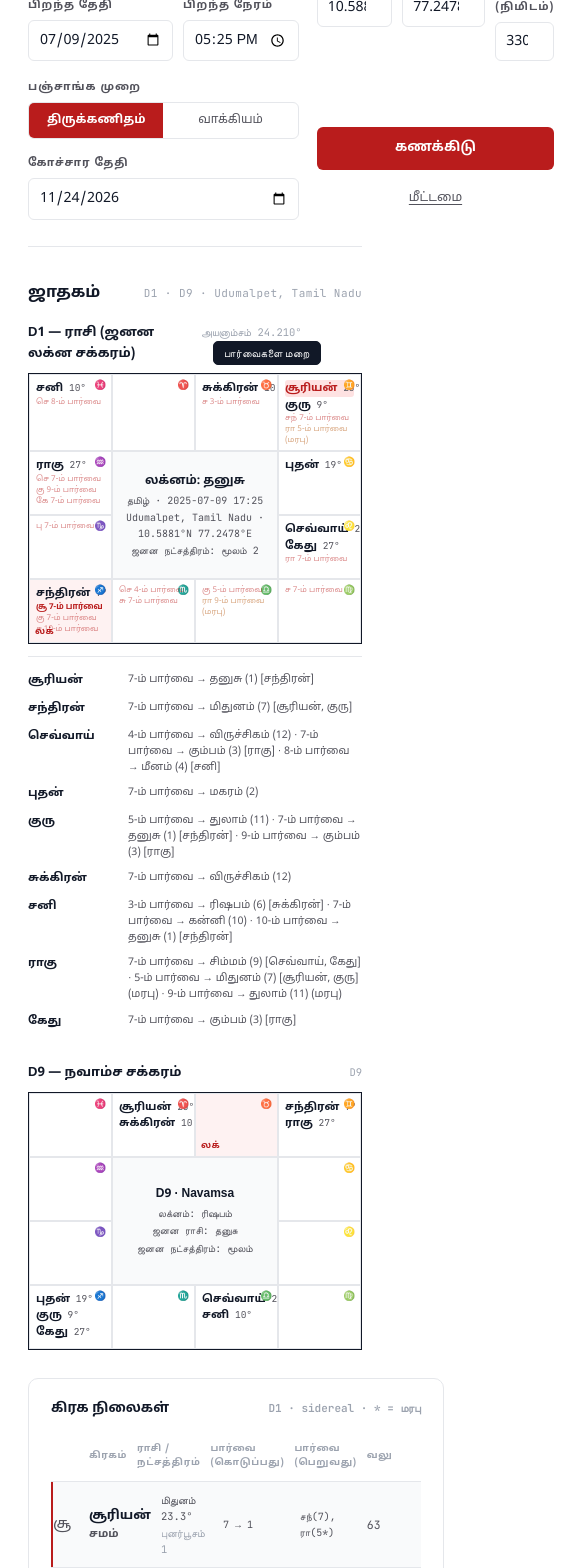
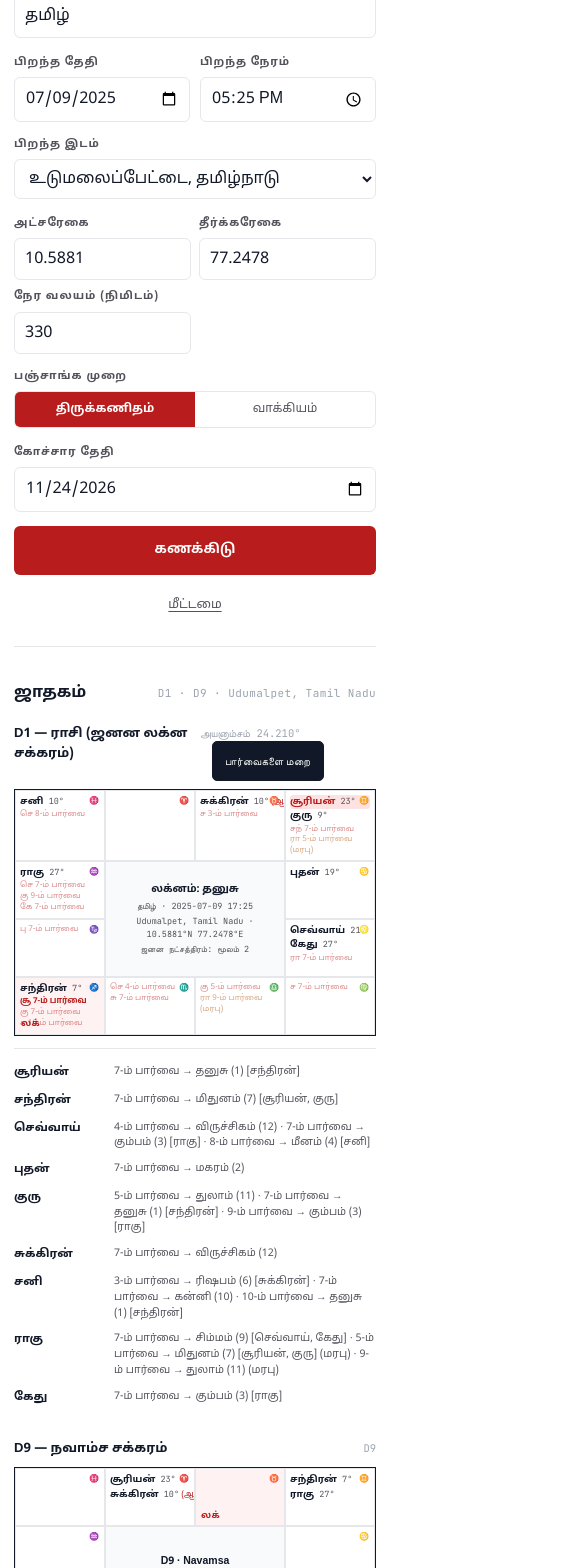
Before and after one commit to imkathir/mithran-tamil-jathagam-predictions, a React (Vite) app: page / in a window 390 px wide. Shown: the part 240-1808 px from the top of the page, 585 px wide, since content can reach past the window. Built offline with nearby package versions, Linux system fonts and the light colour scheme.

Commit message:
Mobile usability pass: tap targets + iOS zoom fix, stacked data rows at 560-720px, swipeable m36/dasa strips, bottom-sheet modal with safe-area padding, styled .seg filters, wrap-safe topbar/footnote, chart type scale

```diff
--- a/src/index.css
+++ b/src/index.css
@@ -17,6 +17,8 @@
   --sans-ta: 'Noto Sans Tamil', sans-serif;
   --sans-en: 'Plus Jakarta Sans', 'DM Sans', sans-serif;
   --mono: 'JetBrains Mono', monospace;
+  --tamil: 'Noto Sans Tamil', sans-serif;
+  --english: 'Plus Jakarta Sans', 'DM Sans', sans-serif;
 }
 
 * { margin: 0; padding: 0; box-sizing: border-box; }
@@ -30,6 +32,7 @@ body {
   font-size: 14px;
   line-height: 1.55;
   -webkit-font-smoothing: antialiased;
+  overflow-wrap: break-word;
 }
 
 html[lang='ta'] body, .lang-ta {
@@ -104,6 +107,15 @@ input:focus, select:focus { outline: none; border-color: var(--primary); }
 .mode-switch { display: flex; border: 1px solid var(--border); border-radius: 6px; overflow: hidden; }
 .mode-switch button { flex: 1; font-size: 12px; padding: 8px 10px; color: var(--muted); }
 .mode-switch button.active { background: var(--primary); color: #fff; font-weight: 600; }
+
+/* Segmented rectangular filter buttons (same discipline as mode-switch) */
+.seg { display: flex; flex-wrap: wrap; border: 1px solid var(--border); border-radius: 6px; overflow: hidden; }
+.seg button {
+  flex: 1; white-space: nowrap; font-size: 12px; padding: 8px 12px;
+  color: var(--muted); border-right: 1px solid var(--border); min-height: 38px;
+}
+.seg button:last-child { border-right: none; }
+.seg button.on { background: var(--foreground); color: #fff; font-weight: 600; }
 
 .btn-primary {
   background: var(--primary); color: #fff; font-weight: 600;
@@ -581,3 +593,113 @@ input:focus, select:focus { outline: none; border-color: var(--primary); }
   thead { display: table-header-group; }
   .m36-pred p, .pred-body, .ledger-value { white-space: normal; overflow: visible; text-overflow: clip; }
 }
+
+/* ============================================================
+   Mobile & touch usability (mobile-first web app)
+   ============================================================ */
+
+/* Kill double-tap zoom delay; comfortable tap targets on controls */
+button, .planet-pill, .m36-cell, .dasa-seg, .menu-pop button, .modal-check {
+  touch-action: manipulation;
+}
+@media (max-width: 720px) {
+  /* 16px inputs — prevents iOS focus auto-zoom */
+  input, select { font-size: 16px; }
+
+  .shell { padding: 0 14px 80px; }
+  .panel { padding: 14px 15px; }
+
+  /* Topbar wraps cleanly: wordmark row + controls row */
+  .topbar { flex-wrap: wrap; gap: 10px 14px; padding: 14px 0 12px; }
+  .topnav { gap: 18px; }
+  .topnav button { padding: 8px 2px; min-height: 40px; }
+  .langtoggle button { padding: 8px 14px; min-height: 40px; }
+  .menu-btn, .pdf-btn { min-height: 42px; }
+  .paarvai-toggle { padding: 8px 12px; min-height: 40px; }
+  .planet-pill { padding: 9px 13px; }
+  .btn-primary { width: 100%; text-align: center; padding: 14px 20px; }
+  .btn-ghost { padding: 13px 10px; }
+
+  /* Section menu popup stays on-screen */
+  .menu-pop { left: auto; right: 0; transform: none; max-width: calc(100vw - 28px); }
+
+  /* Rail: single-column form */
+  .rail { grid-template-columns: 1fr; gap: 14px; padding: 18px 0; }
+  .rail .row3 { grid-template-columns: 1fr 1fr 1fr; gap: 8px; }
+
+  /* Dense data rows stack instead of squeezing */
+  .graha-row, .graha-list-wide .graha-row { grid-template-columns: 24px 1fr auto; row-gap: 3px; }
+  .graha-row > span:nth-child(3),
+  .graha-row > span:nth-child(4),
+  .graha-row > span:nth-child(5) { grid-column: 2 / 4; }
+  .graha-row > span:nth-child(6) { grid-column: 3; grid-row: 1; }
+  .graha-row-head { display: none; }
+
+  .ledger-row { grid-template-columns: 18px 1fr; }
+  .ledger-value { grid-column: 2; }
+
+  .yoga-row { grid-template-columns: 1fr auto; row-gap: 2px; }
+  .yoga-row .ye { grid-column: 1 / 3; }
+
+  .gochara-row { grid-template-columns: 24px 1fr; row-gap: 2px; }
+  .gochara-row > span:nth-child(n + 3) { grid-column: 2; }
+
+  .porutham-row { grid-template-columns: 1fr auto; }
+  .porutham-row .pr-pts { grid-column: 2; grid-row: 1; }
+  .porutham-row .pr-status { grid-column: 1 / 3; grid-row: 2; }
+  .porutham-row .pr-detail { grid-column: 1 / 3; grid-row: 3; }
+
+  .ref-tr, .nak-table .ref-tr { grid-template-columns: 1fr 1fr; }
+  .ref-tr.ref-th { display: none; }
+
+  /* Swipeable dense strips — tap targets instead of 9px slivers */
+  .m36-strip { overflow-x: auto; -webkit-overflow-scrolling: touch; height: 72px; padding-bottom: 2px; }
+  .m36-cell { flex: 0 0 34px; }
+  .m36-bar-wrap { height: 48px; }
+  .dasa-track { overflow-x: auto; -webkit-overflow-scrolling: touch; }
+  .dasa-strip { min-width: 540px; }
+  .dasa-seg { min-height: 56px; }
+
+  .sav-cell { padding: 6px 1px; }
+  .sav-cell .v { font-size: 12px; }
+
+  /* Modal: bottom-sheet proportions, dynamic viewport height */
+  .modal-backdrop { padding: 10px; align-items: flex-end; }
+  .modal {
+    max-width: 640px;
+    max-height: calc(100vh - 20px);
+    max-height: calc(100dvh - 20px);
+    padding: 16px 16px calc(16px + env(safe-area-inset-bottom));
+    border-radius: 12px;
+  }
+  .modal-x { padding: 8px 10px; margin: -8px -10px 0 0; min-width: 40px; min-height: 40px; }
+  .modal-foot { flex-wrap: wrap; gap: 12px; }
+  .modal-foot .primary-btn { min-height: 44px; }
+  .modal-check { min-height: 40px; padding: 8px 0; }
+  .modal-check input { width: 17px; height: 17px; }
+
+  .footnote { flex-wrap: wrap; gap: 8px; }
+  .section-head { flex-wrap: wrap; gap: 6px 12px; }
+  .pred-head { flex-wrap: wrap; }
+  .panel-title { flex-wrap: wrap; gap: 4px 12px; }
+  .score-hero { flex-wrap: wrap; }
+  .m36-row-head { flex-wrap: wrap; }
+}
+
+@media (max-width: 560px) {
+  .pf-grid { grid-template-columns: 1fr; }
+  .rail .row2, .rail .row3 { grid-template-columns: 1fr 1fr; }
+  .tl-guidance { grid-template-columns: 1fr; gap: 4px; }
+  .bhukti-row { grid-template-columns: 82px 1fr; }
+  .bhukti-row > :nth-child(3) { grid-column: 2; }
+  .bar-row { grid-template-columns: 92px 1fr 42px; gap: 8px; }
+
+  /* Chart cells: slightly smaller type so full Tamil names fit 4 columns */
+  .si-chart { grid-template-rows: repeat(4, minmax(58px, auto)); }
+  .si-cell { padding: 4px 4px; }
+  .si-cell .graha-line { font-size: 9.5px; }
+  .si-cell .graha-line .deg { font-size: 8.5px; }
+  .si-cell .rasi-tag { font-size: 8px; }
+  .si-center .t { font-size: 10.5px; }
+  .si-center .s { font-size: 8.5px; }
+}
```
